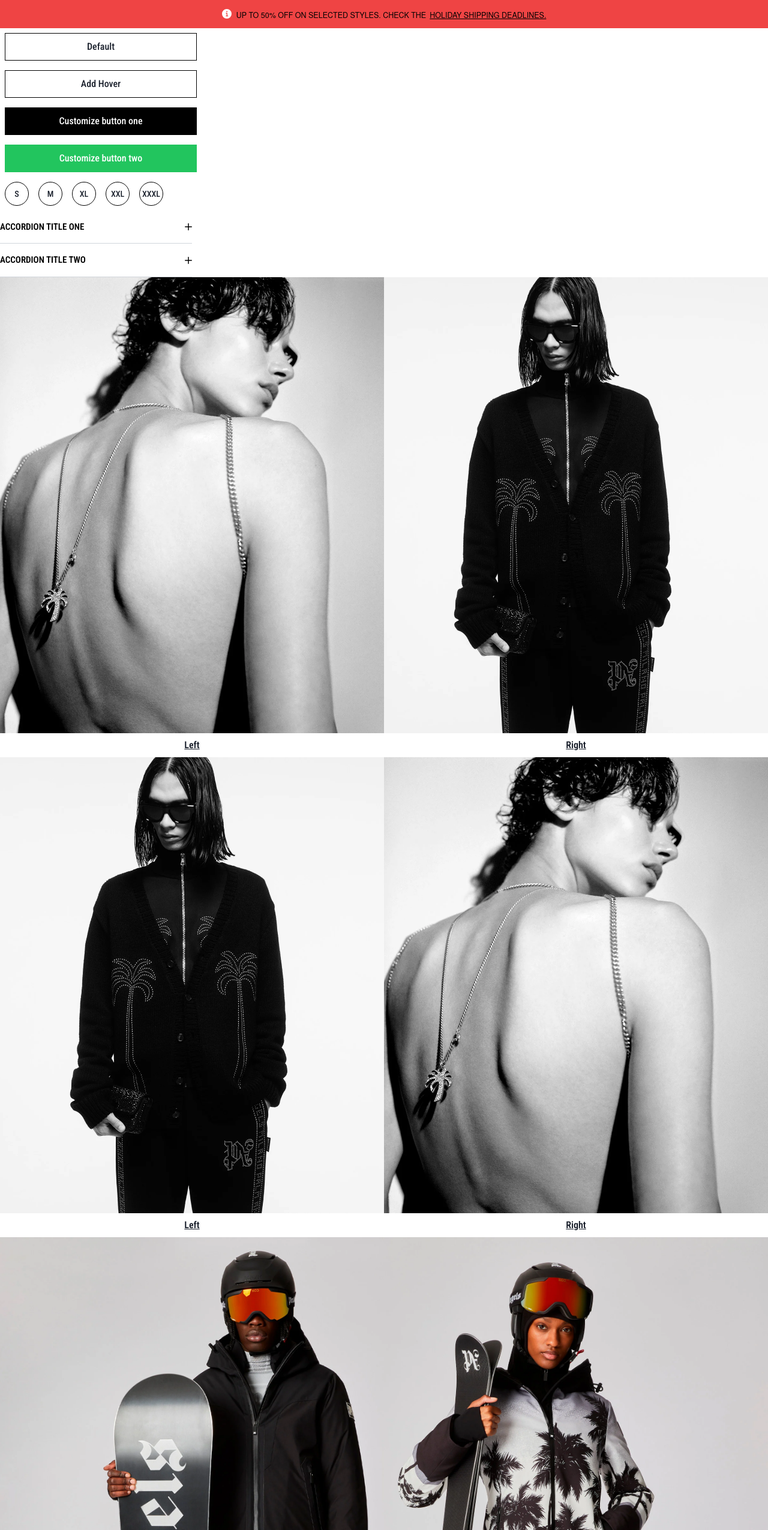
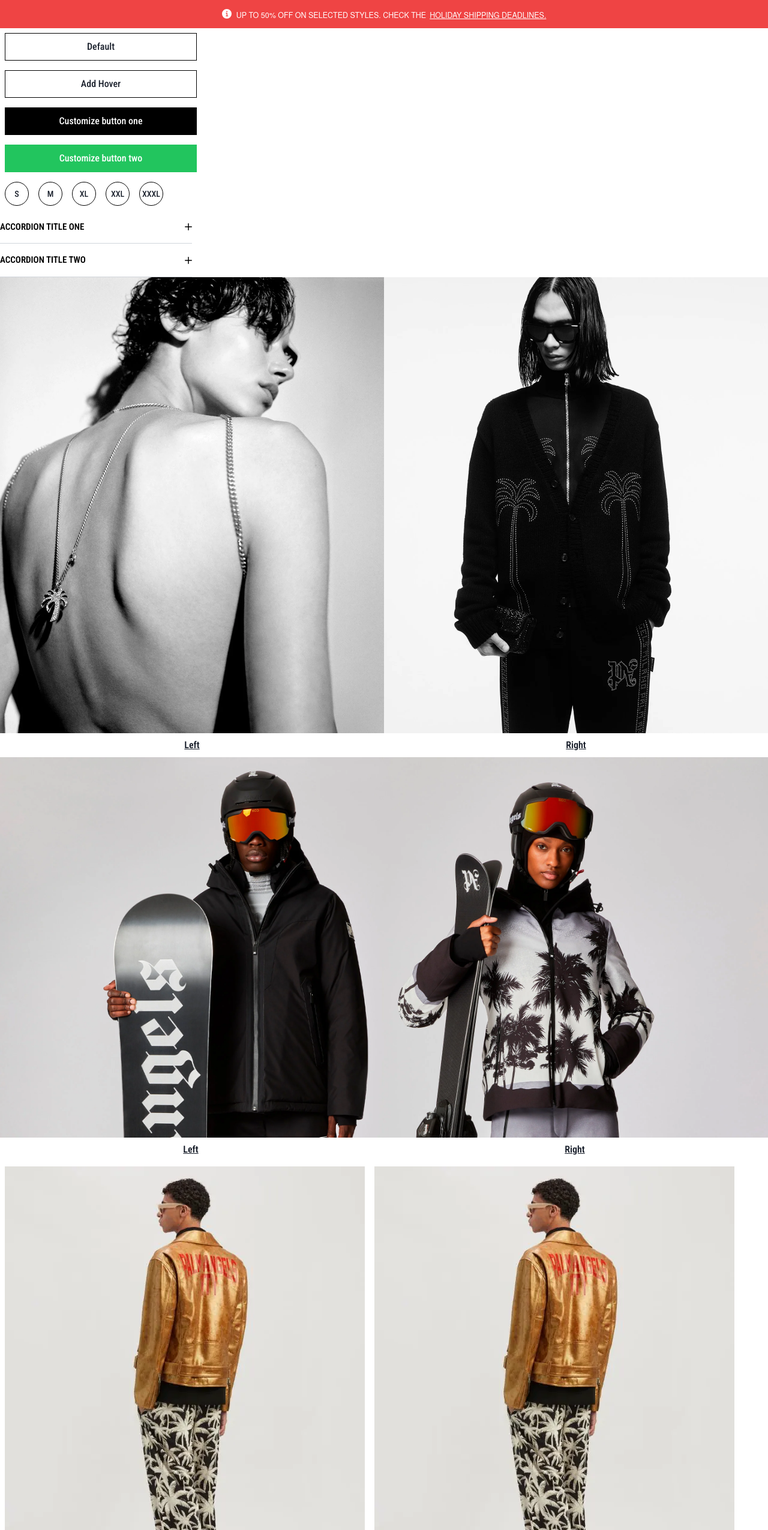
Before and after one commit to sm-saikat/kingandqueen, a React (Vite) app in the folder client/: page / in a window 1280 px wide. Shown: the top 2550 px of the page at 60% size. Built offline with nearby package versions, Linux system fonts and the light colour scheme.

Commit message:
fix: fix bannerCards, Notice componets

```diff
--- a/client/src/App.jsx
+++ b/client/src/App.jsx
@@ -1,3 +1,4 @@
+import { Link } from "@chakra-ui/react";
 import "./App.css";
 import {
   Button,
@@ -5,9 +6,9 @@ import {
   Notice,
   Accordion,
   AccordionItem,
-  BannarCards,
   ProductCard,
   Banner,
+  BannerCards,
 } from "@/components/ui";
 
 function App() {
@@ -27,11 +28,12 @@ function App() {
   return (
     <div className="mb-8">
       <Notice
-        noticeIcon="info"
-        className="bg-red-500"
-        noticeTitle="UP TO 50% OFF ON SELECTED STYLES. CHECK THE "
-        noticeDescription="HOLIDAY SHIPPING DEADLINES."
-        noticeLink="https://chakra-ui.com"
+        status="info"
+        noticeBodyClass={'bg-red-500'}
+        noticeTextClass={'text-white'}
+        noticeTitle={"UP TO 50% OFF ON SELECTED STYLES. CHECK THE"}
+        noticeLinkText="HOLIDAY SHIPPING DEADLINES."
+        link="https://chakra-ui.com"
       />
 
       <div className="w-1/4">
@@ -60,22 +62,15 @@ function App() {
           }
         </Accordion>
       </div>
-      <BannarCards
-        hrefLeft="/oneRout"
-        hrefRight="/twoRout"
-        leftTitle="Left"
-        srcLeft="./src/assets/img/1.webp"
-        srcRight="./src/assets/img/2.webp"
-        rightTitle="Right"
+      <BannerCards
+        leftLink="/oneRout"
+        rightLink="/twoRout"
+        leftText="Left"
+        leftImage="./src/assets/img/1.webp"
+        rightImage="./src/assets/img/2.webp"
+        rightText="Right"
       />
-      <BannarCards
-        hrefLeft="/oneRout"
-        hrefRight="/twoRout"
-        leftTitle="Left"
-        srcLeft="./src/assets/img/2.webp"
-        srcRight="./src/assets/img/1.webp"
-        rightTitle="Right"
-      />
+
       <Banner
         link={"href/index/"}
         image={"./src/assets/img/3.webp"}
--- a/client/src/components/ui/BannarCards/index.jsx
+++ b/client/src/components/ui/BannerCards/index.jsx
@@ -1,42 +1,42 @@
 import React from "react";
 import { Link } from "@chakra-ui/react";
 
-const BannerCards = (props) => {
+const BannerCards = ({leftImage, leftLink, leftAlt = '', leftText, rightImage, rightLink, rightAlt = '', rightText}) => {
   return (
     <div className="flex">
       {/* Left Banner Card */}
       <div className="flex flex-col justify-center w-[50%] h-screen">
-        <Link href={props.hrefLeft} className="h-full">
+        <Link href={leftLink} className="h-full">
           <img
-            src={props.srcLeft}
-            alt={props.altLeft}
+            src={leftImage}
+            alt={leftAlt}
             className="w-full h-full object-cover"
-            srcSet={props.altLeft}
+            srcSet={leftAlt}
           />
         </Link>
         <Link
-          href={props.hrefLeft}
+          href={leftLink}
           className="text-center p-2 font-semibold underline m-auto cursor-pointer hover:no-underline hover:text-gray-500"
         >
-          {props.leftTitle}
+          {leftText}
         </Link>
       </div>
 
       {/* Right Banner Card */}
       <div className="flex flex-col justify-center w-[50%] h-screen">
-        <Link href={props.hrefRight} className="h-full">
+        <Link href={rightLink} className="h-full">
           <img
             className="w-full h-full object-cover"
-            src={props.srcRight}
-            alt={props.altRight}
-            srcSet={props.altRight}
+            src={rightImage}
+            alt={rightAlt}
+            srcSet={rightAlt}
           />
         </Link>
         <Link
-          href={props.hrefRight}
+          href={rightLink}
           className="text-center p-2 font-semibold underline m-auto cursor-pointer hover:no-underline hover:text-gray-500"
         >
-          {props.rightTitle}
+          {rightText}
         </Link>
       </div>
     </div>
--- a/client/src/components/ui/Notice/index.jsx
+++ b/client/src/components/ui/Notice/index.jsx
@@ -6,28 +6,28 @@ import {
   AlertDescription,
 } from "@chakra-ui/react";
 import { Link } from "@chakra-ui/react";
-const Notice = (props) => {
+const Notice = ({status = 'info', noticeTitle, noticeLinkText = '', link = '#', noticeBodyClass, noticeTextClass}) => {
   return (
     <>
       <Alert
-        status={props.noticeIcon}
-        className={`p-4 py-3 flex align-middle justify-center ${props.className}`}
+        status={status}
+        className={`p-4 py-3 flex align-middle justify-center ${noticeBodyClass}`}
       >
-        <AlertIcon className={`text-white w-4 h-4 mr-2 ${props.noticeIcon}`} />
+        <AlertIcon className={`text-white w-4 h-4 mr-2 ${status} ${noticeTextClass}`} />
         <AlertTitle
-          className={`pt-1 text-[12.5px] font-medium text-black mr-1.5  ${props.noticeTitleStyle}`}
+          className={`pt-1 text-[12.5px] font-medium text-black mr-1.5`}
         >
-          <p className="font-helvetica-neue">{props.noticeTitle}</p>
+          <p className={`font-helvetica-neue ${noticeTextClass}`}>{noticeTitle}</p>
         </AlertTitle>
         <AlertDescription
-          className={`pt-1 text-[12.5px] font-medium text-black font-helvetica-neue ${props.noticeDescriptionStyle}`}
+          className={`pt-1 text-[12.5px] font-medium text-black font-helvetica-neue ${noticeTextClass}`}
         >
           <Link
-            className={`underline hover:text-gray-500 hover:no-underline ${props.noticeLinkStyle}`}
-            href={props.noticeLink}
+            className={`underline hover:text-gray-500 hover:no-underline`}
+            href={link}
             isExternal
           >
-            <p className="font-helvetica-neue">{props.noticeDescription}</p>
+            <p className="font-helvetica-neue">{noticeLinkText}</p>
           </Link>
         </AlertDescription>
       </Alert>
--- a/client/src/components/ui/index.jsx
+++ b/client/src/components/ui/index.jsx
@@ -4,6 +4,6 @@ export { default as Notice } from "./Notice";
 export { default as SizeButton } from "./SizeButton";
 export { default as Accordion } from "./Accordion";
 export { default as AccordionItem } from "./AccordionItem";
-export { default as BannarCards } from "./BannarCards";
+export { default as BannerCards } from "./BannerCards";
 export { default as Banner } from "./Banner";
 export { default as ProductCard } from "./ProductCard";
```
